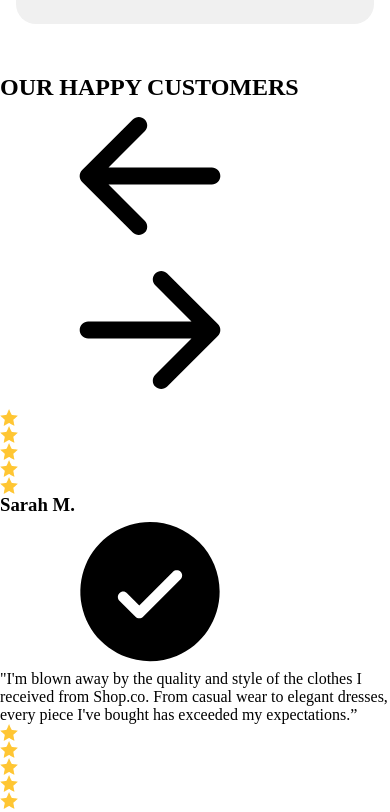
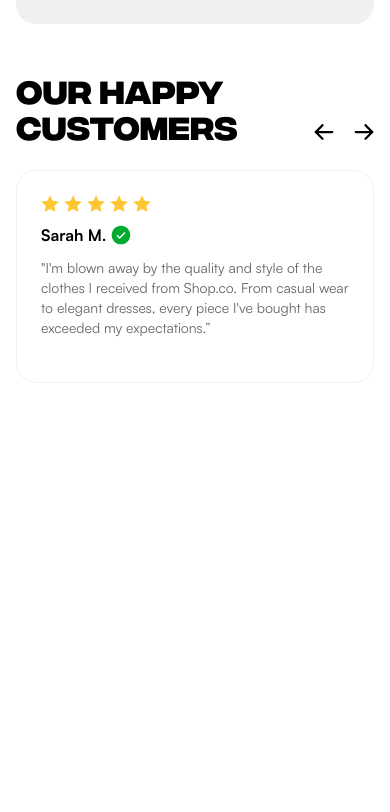
Before and after one commit to Kouk02/Shop.Co-project, a website: page index.html in a window 390 px wide. Shown: the part 3142-3954 px from the top of the page. After the commit the page ends 3575 px from the top, so only its background shows below. Drawn offline with Linux system fonts and the light colour scheme.

Commit message:
update 0.0.16
add styles in reviews section (mobile.styles)

```diff
--- a/scss/mobile.scss
+++ b/scss/mobile.scss
@@ -496,7 +496,104 @@
     font-weight: Bold;
     font-size: 24px;
 }
+//!
+//! SECTION REVIEWS
+ .section-reviews {
+    overflow: hidden;
+    background-color: $white;
+ }
 
+.container-reviews {
+    position: relative;
+    display: flex;
+    width: 100%;
+    max-width: 358px;
+    flex-direction: column;
+    justify-content: center;
+    margin-bottom: 50px;
+}
+
+.container-list-reviews-title {
+    display: flex;
+    justify-content: center;
+}
+.list-reviews-title {
+    display: flex;
+    justify-content: space-between;
+    align-items: flex-end;
+    width: 100%;
+    margin-bottom: 24px;
+}
+.item-reviews-title button:last-child {
+    margin-left: 16px;
+}
+.title-reviews {
+    font-family: 'Integral CF', sans-serif;
+    font-weight: bold;
+    font-size: 32px;
+    @include responsive-line-height(32px, 36px);
+    color: $black;
+    width: 286px;
+    height: 72px;
+}
+.icon-arrow-reviews {
+    width: 20px;
+    height: 20px;
+}
+.list-reviews {
+    display: flex;
+    justify-content: center;
+    gap: 20px;
+    width: max-content;
+}
+.item-card-reviews {
+    max-width: 358px;
+    border: 1px solid $gallery;
+    border-radius: 20px;
+    text-align: start;
+}
+.container-list-reviews{
+    overflow-x: auto;
+    -webkit-overflow-scrolling: touch;
+    scrollbar-width: none;
+    &::-webkit-scrollbar {
+    display: none;
+    }
+}
+.container-card-reviews {
+    padding: 24px 24px;
+}
+.container-rating-card-reviews {
+    display: flex;
+    gap: 5px;
+    margin-bottom: 12px;
+}
+.container-content-card-reviews {
+    display: flex;
+    gap: 4px;
+    align-items: center;
+    margin-bottom: 12px;
+}
+.name-person-reviews {
+    font-family: 'Satoshi', sans-serif;
+    font-weight: Bold;
+    font-size: 16px;
+    @include responsive-line-height(16px, 22px);
+}
+
+.check-mark-icon-reviews {
+    width: 20px;
+    height: 20px;
+    fill: $green-haze;
+}
+.text-person-reviews {
+    font-family: 'Satoshi', sans-serif;
+    font-weight: normal;
+    font-size: 14px;
+    @include responsive-line-height(14px, 20px);
+    color: $black;
+    opacity: 60%;
+}
 //!
 //! End HOME-PAGE
 }
--- a/scss/styles.scss
+++ b/scss/styles.scss
@@ -519,7 +519,6 @@ header {
 .section-reviews{
     overflow: hidden;
     background-color: $white;
-    text-align: center;
 }
 .container-reviews{
     position: relative;
```
Also changed, not shown: css/styles.css, 1 other file.
